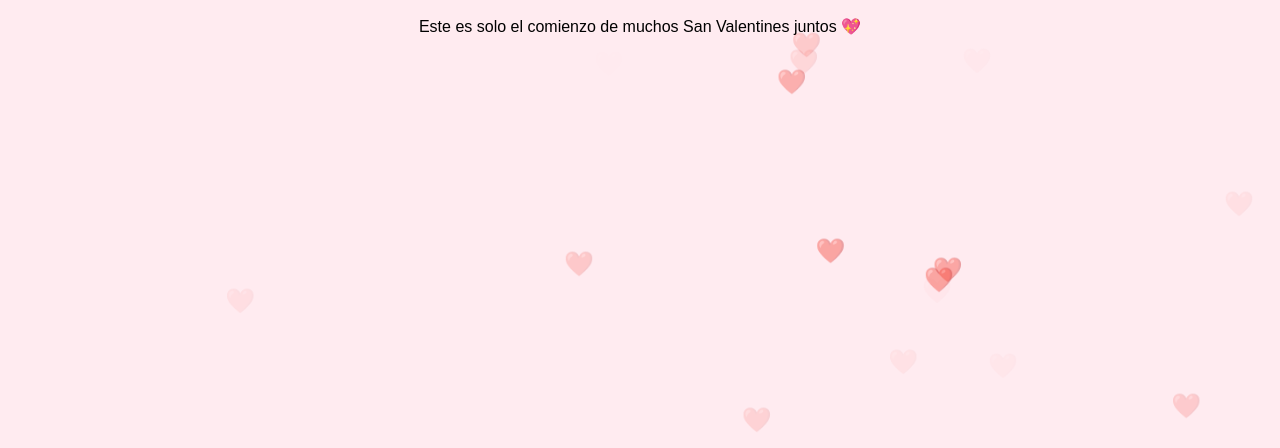
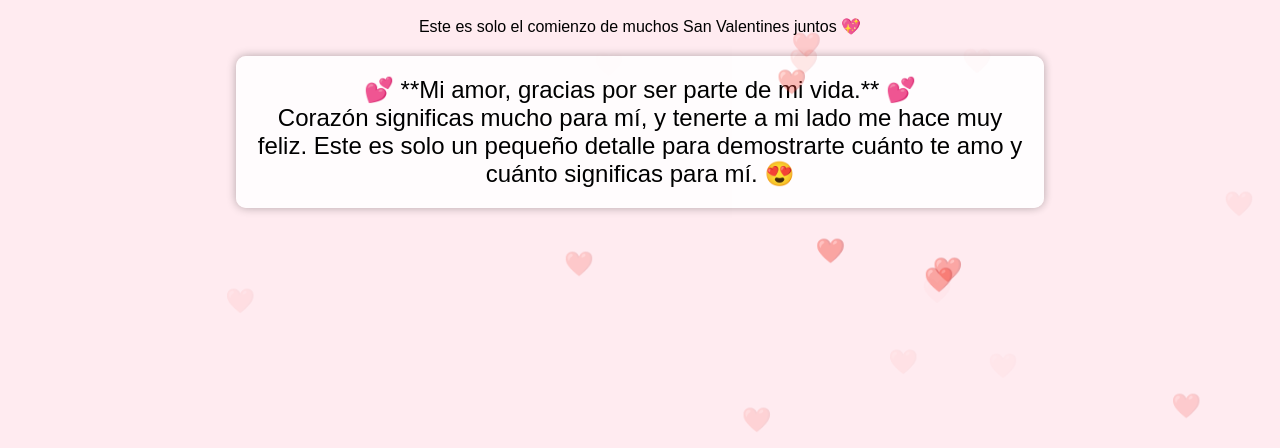
Before and after one commit to victorzv7/San-Valent-n, a plain HTML site: page index.html in a window 1280 px wide. Both pictures are taken after a click on the button "Sí 😍". Shown: the part 352-800 px from the top of the page. Drawn offline with Linux system fonts and the light colour scheme.

Commit message:
Add files via upload

```diff
--- a/index.html
+++ b/index.html
@@ -55,6 +55,18 @@
             color: red;
             animation: float 5s infinite;
         }
+        .message {
+            display: none;
+            background-color: rgba(255, 255, 255, 0.9);
+            padding: 20px;
+            border-radius: 10px;
+            box-shadow: 0 0 10px rgba(0, 0, 0, 0.3);
+            margin: 20px auto;
+            width: 60%;
+            text-align: center;
+            font-size: 1.5em;
+            animation: fadeIn 3s;
+        }
         @keyframes fadeIn {
             from { opacity: 0; }
             to { opacity: 1; }
@@ -69,7 +81,7 @@
 <body>
     <div class="container">
         <h1>💖 Corazón, es nuestro primer San Valentín 💖</h1>
-        <img src="https://i.imgur.com/QFq5d6l.jpeg" alt="Nuestra Foto Juntos" id="couplePhoto" style="width: 300px; height: auto;">
+        <img src="https://i.imgur.com/QFq5d6l.jpeg" alt="Nuestra Foto Juntos" id="couplePhoto" style="width: 300px; height: auto; border-radius: 10px;">
         <p>¿Quieres ser mi San Valentín? ❤️</p>
         <button class="btn yes" onclick="aceptar()">Sí 😍</button>
         <button class="btn no" id="noBtn" onmouseover="moverNo()">No 😭</button>
@@ -79,12 +91,17 @@
         <h1>🎉 ¡Sí, mi amor! Celebremos nuestro amor 🎉</h1>
         <img src="https://media.giphy.com/media/3o7abldj0b3rxrZUxW/giphy.gif" alt="Fiesta Romántica">
         <p>Este es solo el comienzo de muchos San Valentines juntos 💖</p>
+        <div class="message" id="message">
+            💕 **Mi amor, gracias por ser parte de mi vida.** 💕<br>
+            Corazón significas mucho para mí, y tenerte a mi lado me hace muy feliz. Este es solo un pequeño detalle para demostrarte cuánto te amo y cuánto significas para mí. 😍
+        </div>
     </div>
 
     <script>
         function aceptar() {
             document.querySelector('.container').style.display = 'none';
             document.getElementById("celebration").style.display = "block";
+            document.getElementById("message").style.display = "block";
             lanzarCorazones();
         }
 
```
